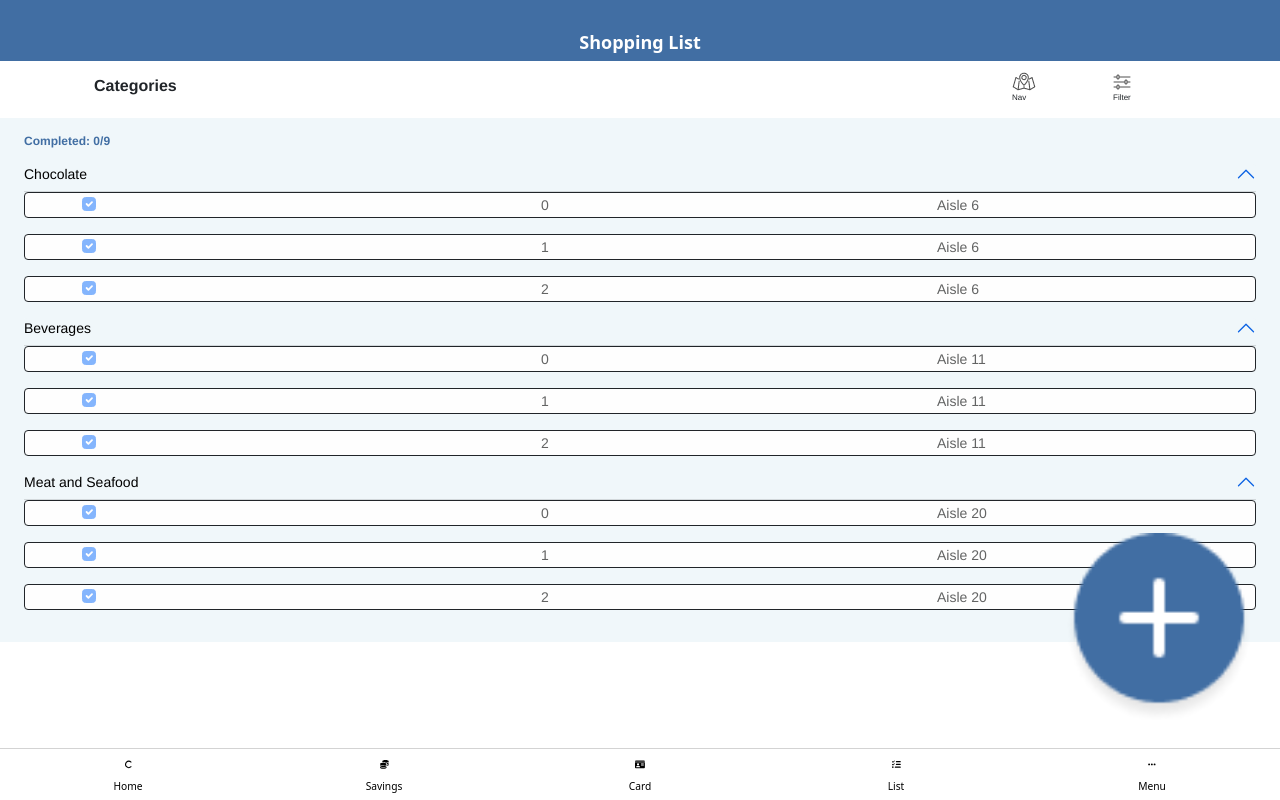
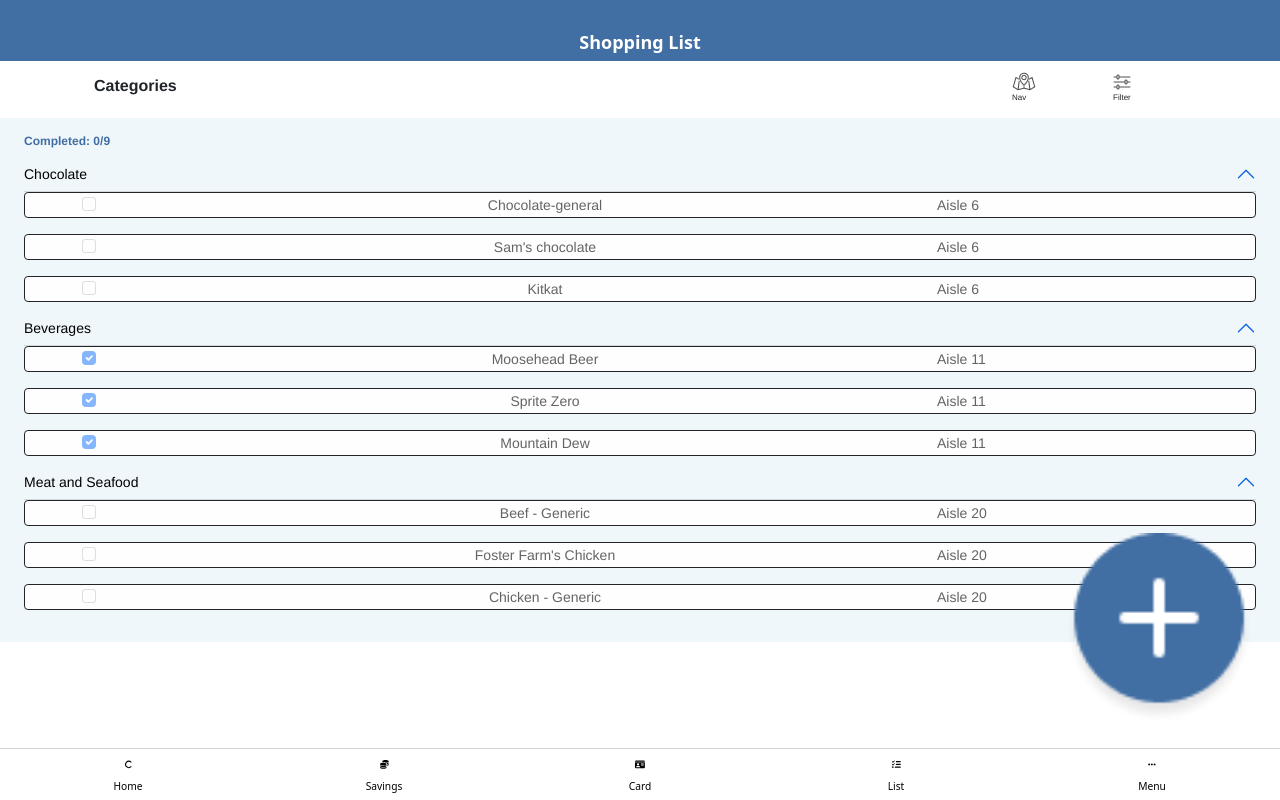
Before and after one commit to Ali-Bokhari/Costco-app, a React (Create React App) app: page /list in a window 1280 px wide. Built offline with nearby package versions, Linux system fonts and the light colour scheme.

Commit message:
Updated ShoppingList page's logic based on the updated data structure

```diff
--- a/src/Components/ShoppingList/Category.js
+++ b/src/Components/ShoppingList/Category.js
@@ -10,16 +10,12 @@ import './Category.css'
 function Category(props) {
 
     function itemHandler(event) {
-        // console.log(event);
-        // console.log(Object.keys(props.items)[event.target.getAttribute('data-key')]);
-        // console.log(props.category_num);
-        props.changeChecked(props.category_num, Object.keys(props.items)[event.target.getAttribute('data-key')]);
+        props.changeChecked(props.category_num, parseInt(event.target.getAttribute('data-key')))
     }
 
     let itemclass= "text-center";
 
-    const items = Object.keys(props.items);
-    console.log(items)
+    const items = props.items;
     return (
         <Accordion defaultActiveKey="0">
             <Accordion.Item eventKey="0" className="border border-0 border-white">
@@ -29,8 +25,8 @@ function Category(props) {
                 <Alert variant="light" key={idx} disabled data-key={idx} onClick={itemHandler} className="py-1 border-dark">
                     <Container>
                         <Row className="itemrow">
-                        <Col data-key={idx} xs={1} ><Form.Check disabled checked={props.items[item.toString()]}/></Col>
-                        <Col data-key={idx} className={itemclass + " itemcross" + props.items[item.toString()]}>{item}</Col>
+                        <Col data-key={idx} xs={1} ><Form.Check disabled checked={item.isChecked}/></Col>
+                        <Col data-key={idx} className={itemclass + " itemcross"}>{item.name}</Col>
                         <Col data-key={idx} xs={3}>Aisle {props.aisle}</Col>
                         </Row>
                     </Container>
--- a/src/Components/ShoppingList/ShoppingList.js
+++ b/src/Components/ShoppingList/ShoppingList.js
@@ -34,7 +34,7 @@ function ShoppingList(props) {
         let total = 0;
         for (const i of props.slist) {
             for (const j in i.items) {
-                if(i.items[j]){
+                if(i.items[j].isChecked){
                     total ++;
                 }
             }
@@ -42,8 +42,8 @@ function ShoppingList(props) {
         setChecked(total);
     }
 
-    function checkedHandler(category, item) {
-        props.slist[category].items[item] = !props.slist[category].items[item]
+    function checkedHandler(category_num, itemIdx) {
+        props.slist[category_num].items[itemIdx].isChecked = !props.slist[category_num].items[itemIdx].isChecked
         updateChecked()
     }
 
```
